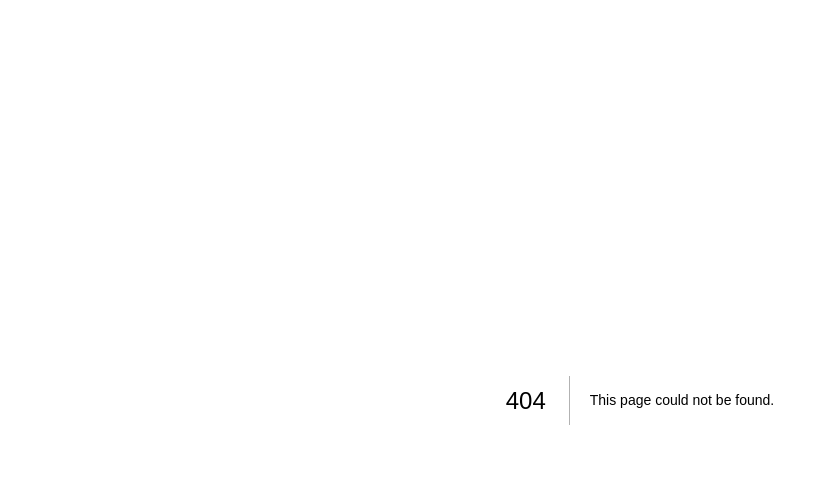
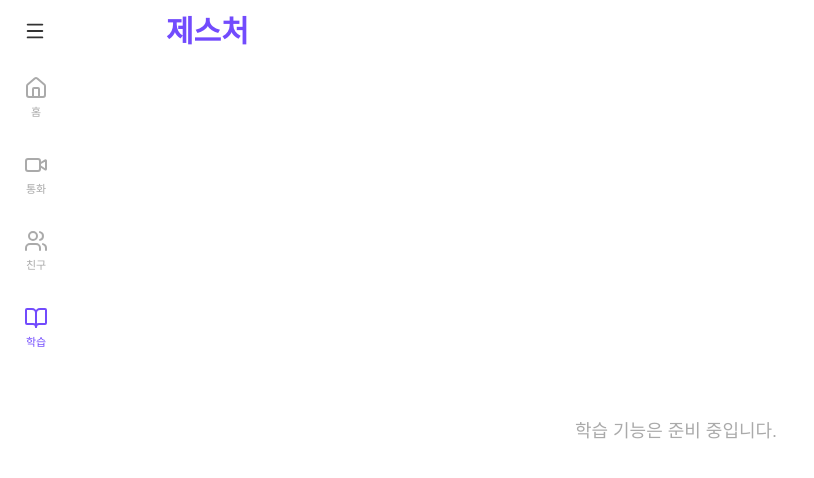
Before and after one commit to 3-1-ChoiInSawMan/gesture_client, a Next.js app: page /learn in a window 1280 px wide. Before the commit this address had no page. Shown: the top 478 px of the page, without its empty margins (0-814 px from the left). Built offline with nearby package versions, Linux system fonts and the light colour scheme.

Commit message:
feat: 학습 페이지 라우트 추가

```diff
--- /dev/null
+++ b/src/app/(main)/learn/page.tsx
@@ -0,0 +1,7 @@
+export default function LearnPage() {
+  return (
+    <div className="flex items-center justify-center h-[calc(100vh-62px)]">
+      <p className="text-[18px] text-[#AAAAAA]">학습 기능은 준비 중입니다.</p>
+    </div>
+  );
+}
```
